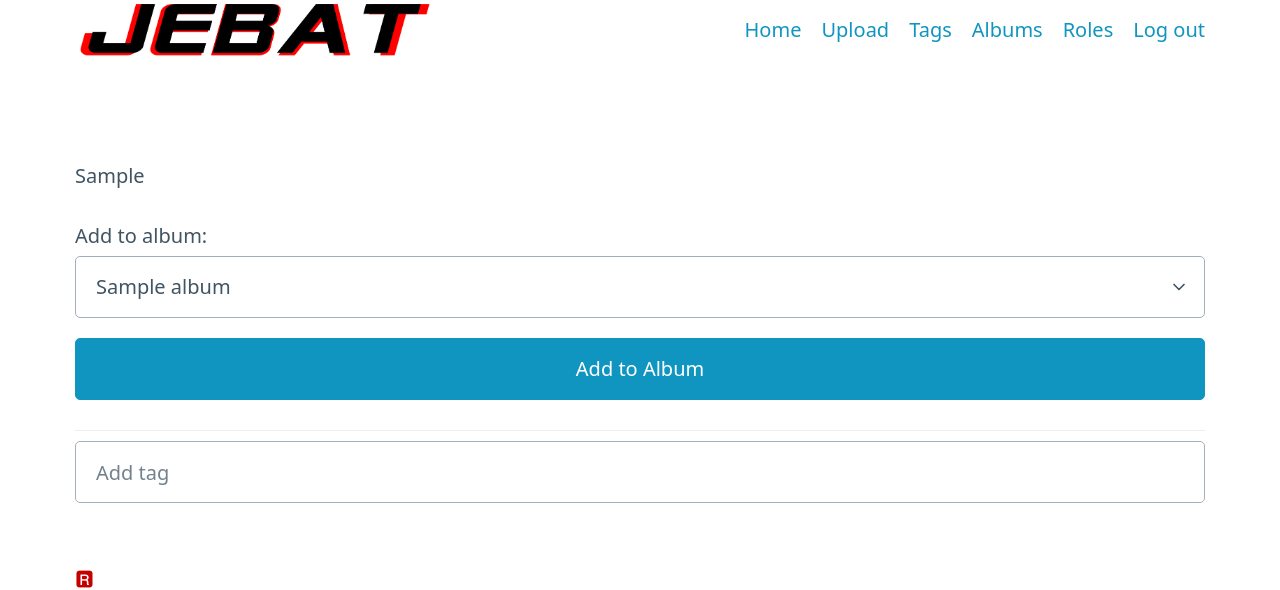
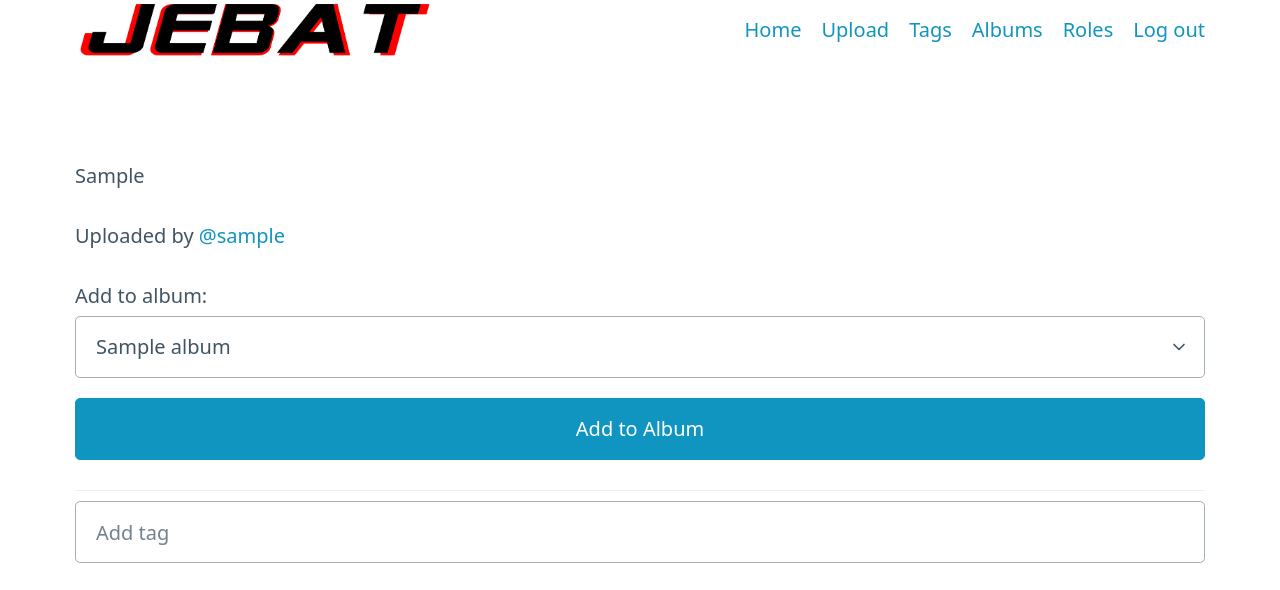
Before and after one commit to oofdere/jebat, a Flask app: page /image/x in a window 1280 px wide. Shown: the part 21-611 px from the top of the page. Run offline with Flask 2, Linux system fonts and the light colour scheme; a user stored in the database is signed in; tables that the repository leaves empty hold one stand-in row (values such as "Sample post"); some libraries are stand-ins or nearby versions.

Commit message:
link to user pages in image view

```diff
--- a/templates/detail_view.html
+++ b/templates/detail_view.html
@@ -4,6 +4,7 @@
     <aside>
         <nav>
             <p>{{ image.caption }}</p>
+            <p>Uploaded by <a href="{{ url_for('login.view', username=image.uploader.username) }}">@{{ image.uploader.username }}</a></p>
             {% if is_owner(image) %}
                 {% include "album_add_partial.html" %}
                 <hr />
```
